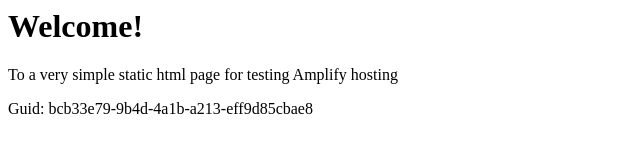
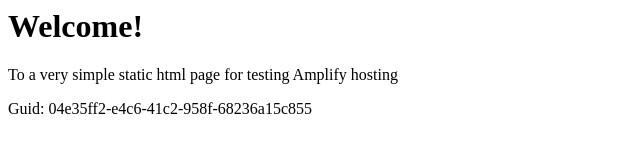
Before and after one commit to aws-aemilia-pdx/Github-PR-Commit-Integration-Test-DoNotTouch-GithubWebhookPreviewCanaryTest-v1-gamma-us-west-2, a website: page src/index.html in a window 1280 px wide. Shown: the full height of the page, 0-640 px from the left. Drawn offline with Linux system fonts and the light colour scheme.

Commit message:
commit from integ tests

```diff
--- a/src/index.html
+++ b/src/index.html
@@ -12,6 +12,6 @@
 <body>
     <h1>Welcome!</h1>
     <p>To a very simple static html page for testing Amplify hosting</p>
-    <p>Guid: bcb33e79-9b4d-4a1b-a213-eff9d85cbae8</p></body>
+    <p>Guid: 04e35ff2-e4c6-41c2-958f-68236a15c855</p></body>
 
 </html>
```
